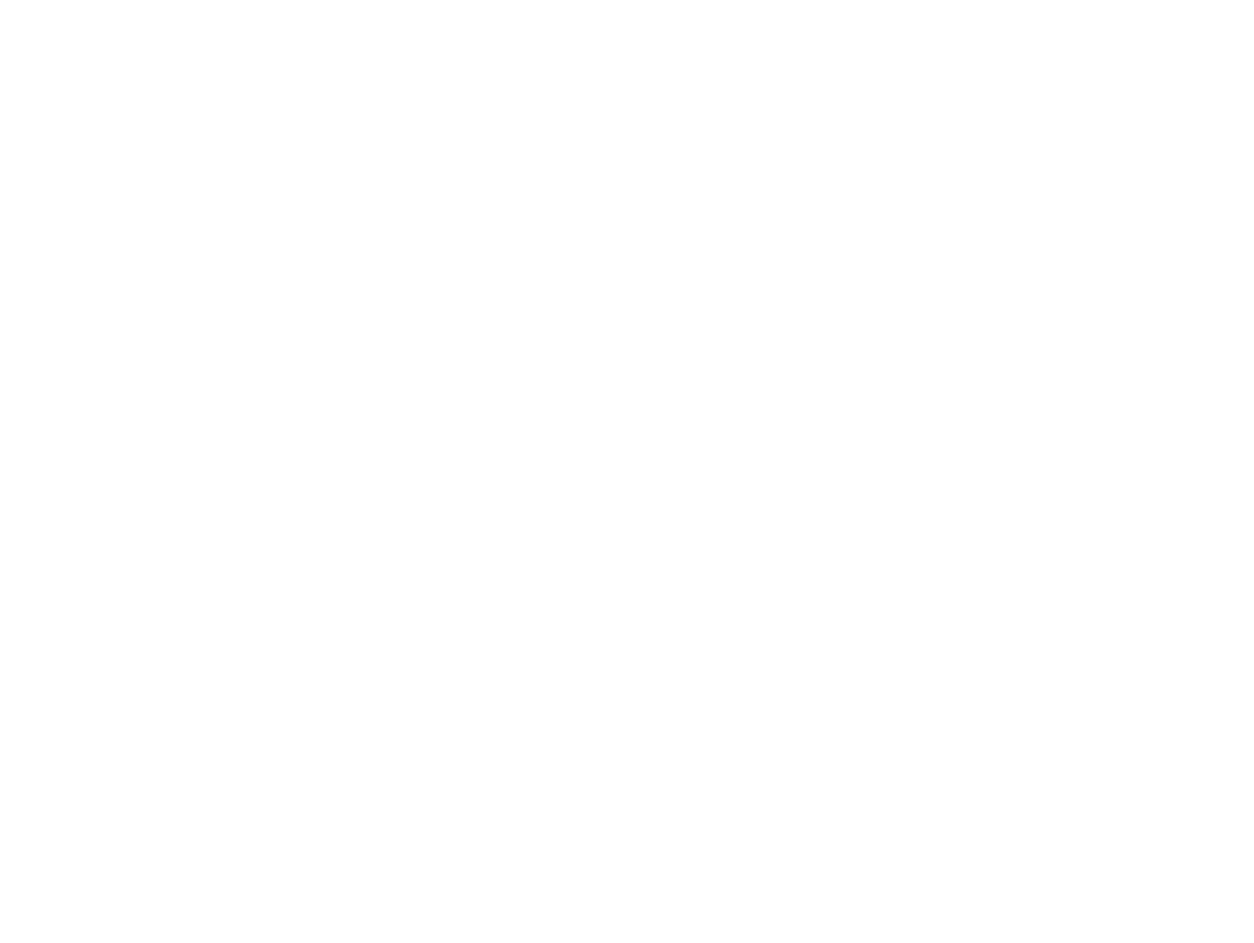
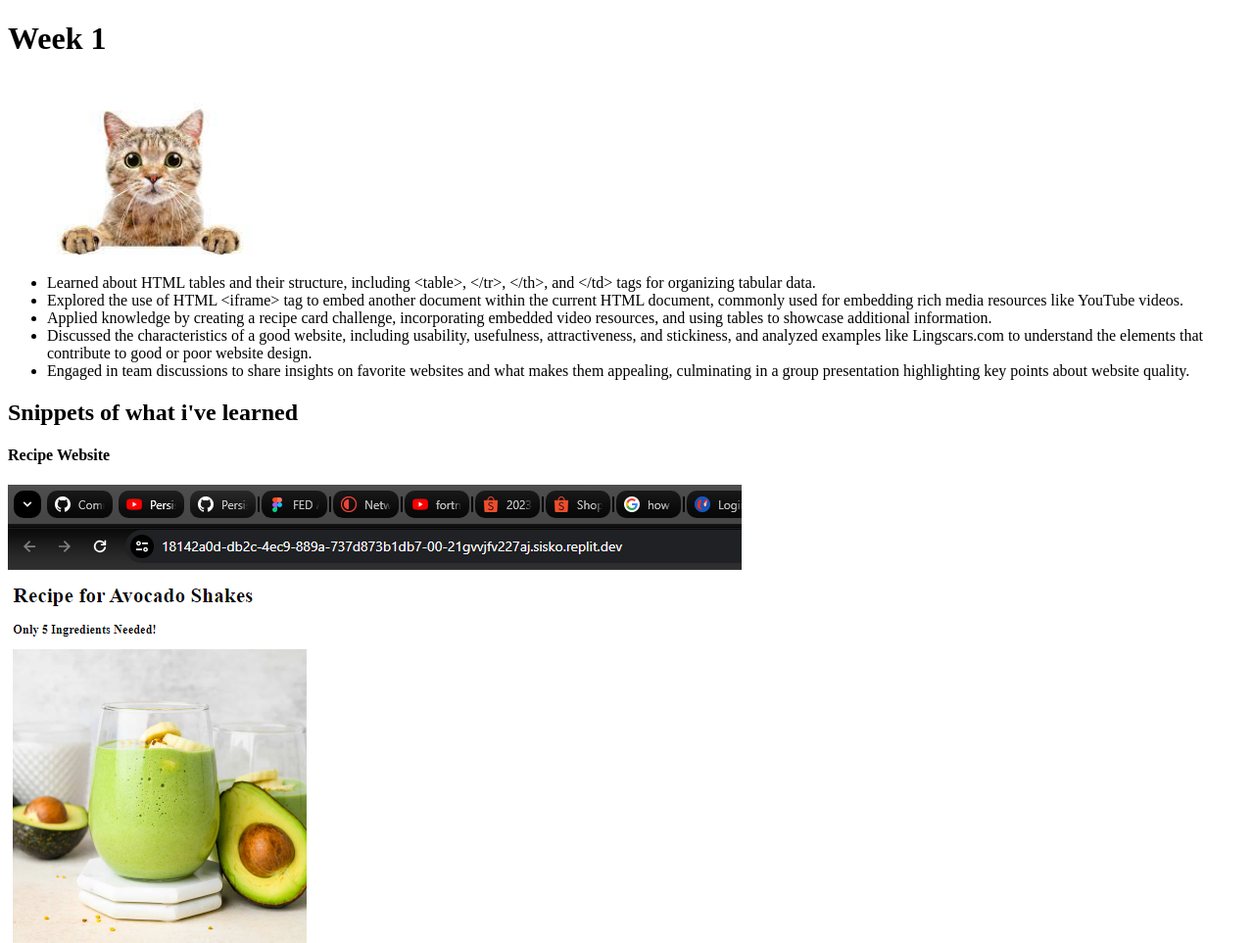
Before and after one commit to S10257401/Weekly-Dev-Blog, a plain HTML site: page week1.html in a window 1280 px wide. Shown: the top 963 px of the page at 98% size. Before the commit the page ends 800 px from the top, so only its background shows below. Drawn offline with Linux system fonts and the light colour scheme.

Commit message:
Week 1 done

```diff
--- a/style.css
+++ b/style.css
@@ -0,0 +1 @@
+body {}
--- a/week1.html
+++ b/week1.html
@@ -0,0 +1,27 @@
+<!DOCTYPE html>
+<html>
+<head>
+  <meta charset="utf-8">
+  <meta name="viewport" content="width=device-width">
+  <title>replit</title>
+  <link href="style.css" rel="stylesheet" type="text/css" />
+  <title> My Development Blog for FED </title>
+</head>
+
+  <body>
+        <h1>Week 1</h1>
+        <img src = "cat.jpeg" width = "300" height = "180" alt = "cat image">
+        <ul>
+            <li>Learned about HTML tables and their structure, including &lt;table&gt;, &lt;/tr&gt;, &lt;/th&gt;, and &lt;/td&gt; tags for organizing tabular data.</li>
+            <li>Explored the use of HTML &lt;iframe&gt; tag to embed another document within the current HTML document, commonly used for embedding rich media resources like YouTube videos.</li>
+            <li>Applied knowledge by creating a recipe card challenge, incorporating embedded video resources, and using tables to showcase additional information.</li>
+            <li>Discussed the characteristics of a good website, including usability, usefulness, attractiveness, and stickiness, and analyzed examples like Lingscars.com to understand the elements that contribute to good or poor website design.</li>
+            <li>Engaged in team discussions to share insights on favorite websites and what makes them appealing, culminating in a group presentation highlighting key points about website quality.</li>
+        </ul>
+
+        <h2>Snippets of what i've learned</h2>
+        <h4>Recipe Website</h4>
+        <img src="images/week1-recipe.png">
+
+  </body>
+<html>
```
Also changed, not shown: index.html (+1 -0 lines), images/week1-recipe.png (added).
